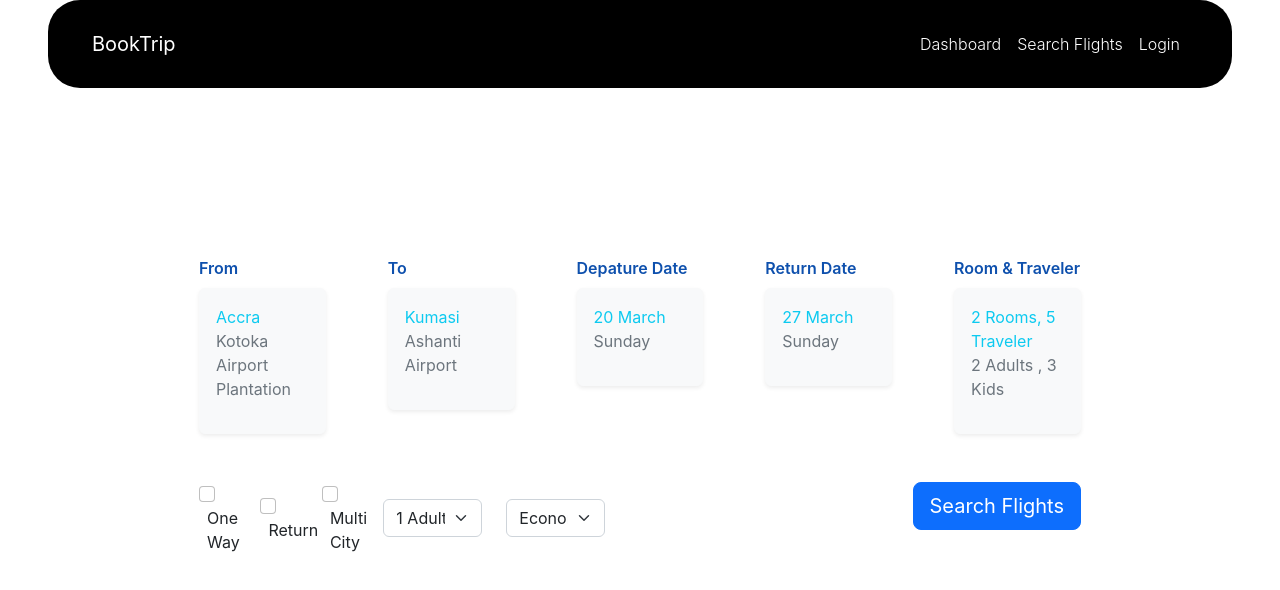
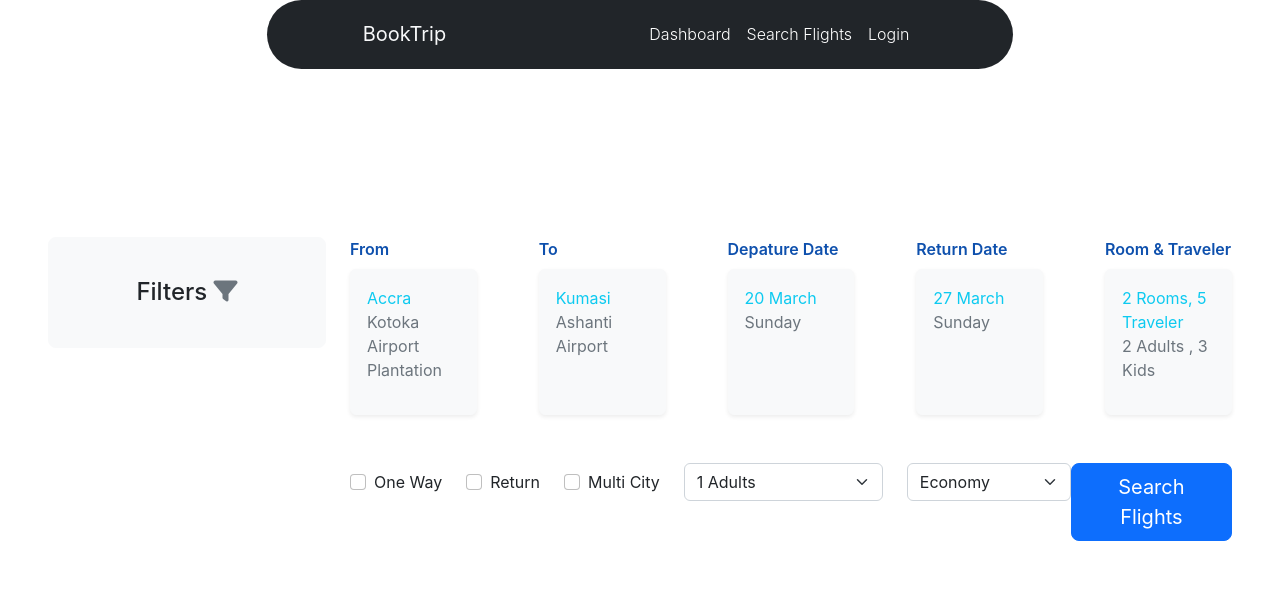
Before and after one commit to Jude-Asiedu/bookertrip, an Angular app: page /search in a window 1280 px wide. Shown: the top 590 px of the page. Built offline with nearby package versions, Linux system fonts and the light colour scheme.

Commit message:
updates to card

```diff
--- a/src/app/app.routes.ts
+++ b/src/app/app.routes.ts
@@ -43,12 +43,12 @@ export const routes: Routes = [
   {
     path:'reset-passsword',
     component:ResetpasswordComponent,
-    title:'Login Page'
+    title:'Reset Password'
   },
   {
     path:'signup',
     component:SignupComponent,
-    title:'Login Page'
+    title:'Signup Page'
   },
   {
     path:'admin',
--- a/src/app/pages/website/search/search.component.html
+++ b/src/app/pages/website/search/search.component.html
@@ -1,12 +1,21 @@
 
 <div class="mx-5 mt-5 pt-5 ">
 
-  <div class="row ">
-    <div class="col-sm-11 col-md-10 col-lg-7 col-xl-9 mx-auto">
-
-
-  <div class="row   mt-5 d-flex justify-content-between">
-    <div class="col-2">
+  <div class="row">
+    <div class=" col-md-2   col-lg-3 ">
+      <div class="card bg-light mt-5 rounded-3 border-light">
+        <div class="card-body">
+          <div class="my-4">
+            <h4 class="text-center">
+              Filters <i class="fa fa-filter text-muted"></i>
+            </h4>
+          </div>
+        </div>
+      </div>
+    </div>
+    <div class=" col-md-10 col-lg-9">
+      <div class="row mt-5 d-flex justify-content-between match-height">
+        <div class="col-sm-6 col-md-4 col-lg-2 col-2 ">
           <span>From</span>
           <div class="card shadow-sm mt-2 border-light bg-light">
             <div class="card-body">
@@ -15,7 +24,7 @@
             </div>
           </div>
         </div>
-    <div class="col-2">
+        <div class="col-sm-6 col-md-4 col-lg-2 col-2">
           <span>To</span>
           <div class="card shadow-sm mt-2 border-light bg-light">
             <div class="card-body">
@@ -24,7 +33,7 @@
             </div>
           </div>
         </div>
-    <div class="col-2">
+        <div class="col-sm-6 col-md-4 col-lg-2  col-2">
           <span>Depature Date</span>
           <div class="card shadow-sm mt-2 border-light bg-light">
             <div class="card-body">
@@ -33,7 +42,7 @@
             </div>
           </div>
         </div>
-    <div class="col-2">
+        <div class=" col-sm-6 col-md-4 col-lg-2 col-2">
           <span>Return Date</span>
           <div class="card shadow-sm mt-2 border-light bg-light">
             <div class="card-body">
@@ -42,7 +51,7 @@
             </div>
           </div>
         </div>
-    <div class="col-2">
+        <div class="col-sm-6 col-md-4 col-lg-2  col-2">
           <span>Room & Traveler</span>
           <div class="card shadow-sm mt-2 border-light bg-light">
             <div class="card-body">
@@ -55,21 +64,21 @@
       </div>
 
       <div class=" d-flex justify-content-between mt-5">
-    <div class="col">
+        <div class="col-auto ">
           <div class="row d-flex align-items-center">
-        <div class="form-group col-1">
+            <div class="form-group col-auto">
             <input type="checkbox"  class="form-check-input "  name="oneway" id="tripType" />
             <label for="tripType" class="ms-2">One Way</label>
             </div>
-        <div class="form-group col-1">
+            <div class="form-group col-auto">
             <input type="checkbox"  class="form-check-input "  name="oneway" id="return" />
             <label for="return" class="ms-2">Return </label>
           </div>
-       <div class="form-group col-1">
+          <div class="form-group col-auto">
             <input type="checkbox" class="form-check-input "  name="oneway" id="multi" />
             <label for="multi" class="ms-2">Multi City</label>
             </div>
-       <div class="form-group col-2">
+          <div class="form-group col-auto">
           <select name="numberofAdults" id="" class="form-select ">
             <option value="1"> 1 Adults</option>
             <option value="2"> 2 Adults</option>
@@ -77,7 +86,7 @@
             <option value="4"> 3 Adults, 2 Children</option>
           </select>
             </div>
-       <div class="form-group col-2">
+          <div class="form-group col-auto">
           <select name="typeOfFlights" id="" class="form-select ">
             <option value="economy"> Economy</option>
             <option value="businessClasss"> Business Class</option>
--- a/src/app/pages/website/website-layout/website-layout.component.html
+++ b/src/app/pages/website/website-layout/website-layout.component.html
@@ -1,7 +1,7 @@
 <div>
-    <nav class="navbar navbar-expand-lg mx-5 px-3 rounded-5 navbar-dark bg-black sticky-top" style="padding: 1.5rem 1rem;">
-    <div class="container-fluid mx-4 px-1">
-      <a class="navbar-brand text-white logoName" routerLink="/">BookTrip</a>
+    <nav class="navbar  navbar-expand-lg mx-auto px-4 col-11 col-md-10 col-lg-8 col-xl-7  rounded-pill navbar-dark bg-dark sticky-top " style="padding: 0.9rem 1rem;">
+    <div class="container-fluid mx-5 px-4">
+      <a class="navbar-brand text-light logoName" routerLink="/">BookTrip</a>
       <button class="navbar-toggler" type="button" data-bs-toggle="collapse" data-bs-target="#navbarNav">
         <span class="navbar-toggler-icon"></span>
       </button>
--- a/src/styles.scss
+++ b/src/styles.scss
@@ -62,3 +62,14 @@ $colors: (
   line-height: 1.2;
   border-radius: 0.2rem;    /* optional */
 }
+
+.match-height {
+  > [class*='col'] {
+    display: flex;
+    flex-flow: column;
+
+    > .card {
+      flex: 1 1 auto;
+    }
+  }
+}
```
Lines whose indentation alone changed are shown as unchanged.
